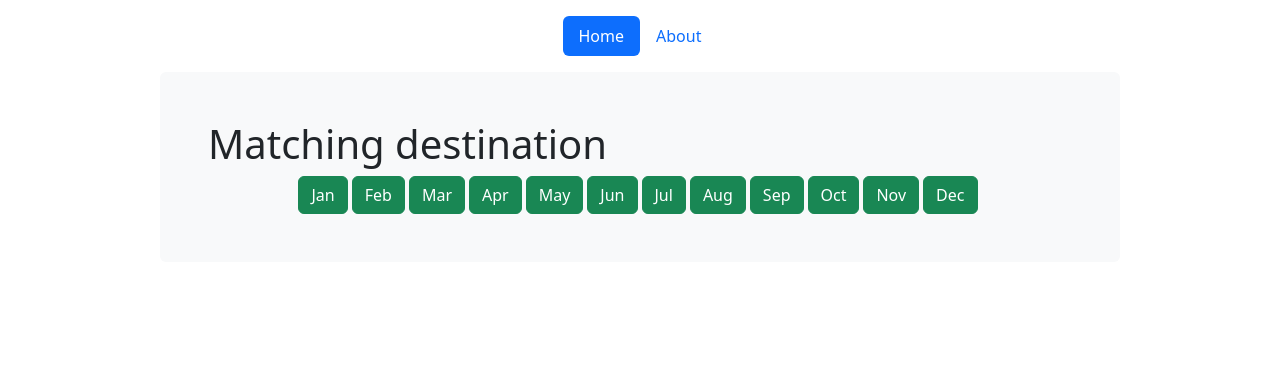
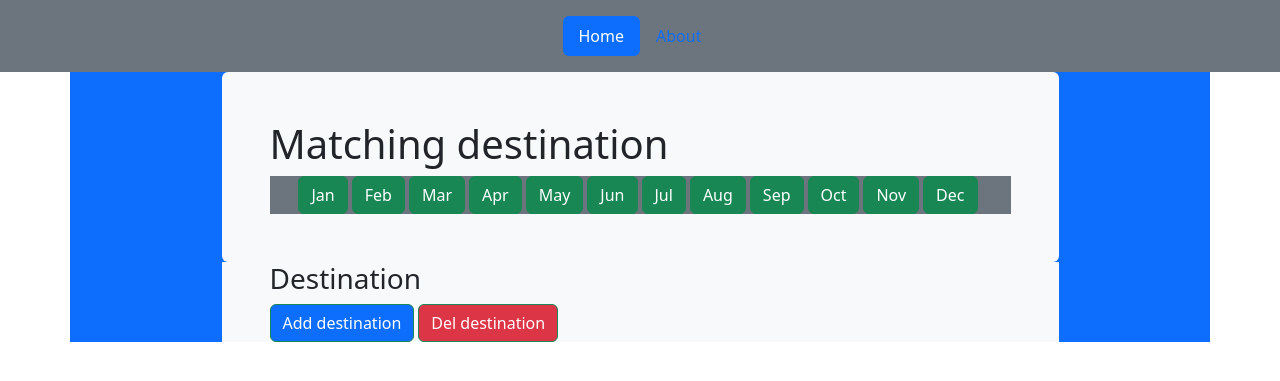
Before and after one commit to Bill-khk/Cross-plane, a Flask app: page / in a window 1280 px wide. Shown: the top 381 px of the page. Run offline with Flask 3, Linux system fonts and the light colour scheme.

Commit message:
Adding destination python variable

```diff
--- a/main.py
+++ b/main.py
@@ -5,6 +5,8 @@ app = Flask(__name__)
 
 month_names = [(month, True) for month in list(calendar.month_abbr)[1:]]
 print(month_names)
+
+destination = 1
 
 # TODO :
 # 1 - HTML - Add destination button
@@ -17,7 +19,7 @@ print(month_names)
 
 @app.route("/")
 def home():
-    return render_template('index.html', cal=month_names)
+    return render_template('index.html', cal=month_names, dest=destination)
 
 @app.route("/update_period/<month_id>")
 def update_period(month_id):
@@ -27,6 +29,15 @@ def update_period(month_id):
                    for m, v in month_names]
     return redirect("/")
 
+@app.route("/change_dest/<value>")
+def change_dest(value):
+    global destination
+    if value == 'True':
+        destination += 1
+    elif destination > 0:
+        destination -= 1
+    print(f'Based on :{value} - Nb dest changed:{destination}')
+    return redirect("/")
 
 if __name__ == '__main__':
     app.run()
--- a/templates/index.html
+++ b/templates/index.html
@@ -6,17 +6,17 @@
     <link href="https://cdn.jsdelivr.net/npm/bootstrap@5.3.3/dist/css/bootstrap.min.css" rel="stylesheet" integrity="sha384-QWTKZyjpPEjISv5WaRU9OFeRpok6YctnYmDr5pNlyT2bRjXh0JMhjY6hW+ALEwIH" crossorigin="anonymous">
 </head>
 <body>
-    <header class="d-flex justify-content-center py-3">
+    <header class="d-flex justify-content-center py-3 bg-secondary">
         <ul class="nav nav-pills">
             <li class="nav-item"><a href="{{url_for('home')}}" class="nav-link active" aria-current="page">Home</a></li>
             <li class="nav-item"><a href="#" class="nav-link">About</a></li>
         </ul>
     </header>
 
-    <div class="">
+    <div class="container bg-primary">
         <div class="bg-body-tertiary p-5 rounded w-75 mx-auto">
             <h1>Matching destination</h1>
-            <div class="d-flex justify-content-center">
+            <div class="d-flex justify-content-center bg-secondary">
                 {% for month in cal %}
                     {% if month[1] %}
                         <a href="{{url_for('update_period', month_id=month[0])}}" class="btn btn-success me-1">{{month[0]}}</a>
@@ -26,8 +26,17 @@
                 {% endfor %}
 
             </div>
+        </div>
+    </div>
 
-
+    <div class="container bg-primary">
+        <div class="bg-body-tertiary ps-5 w-75 mx-auto">
+            <h3>Destination</h3>
+            <div class="d-flex flex-row mt-2">
+                <a href="{{url_for('change_dest', value=True)}}" class="btn btn-success bg-primary">Add destination</a>
+                <a href="{{url_for('change_dest', value=False)}}" class="ms-1 btn btn-success bg-danger">Del destination</a>
+            </div>
+<!--            <input type="text" id="name">-->
         </div>
     </div>
 
```
